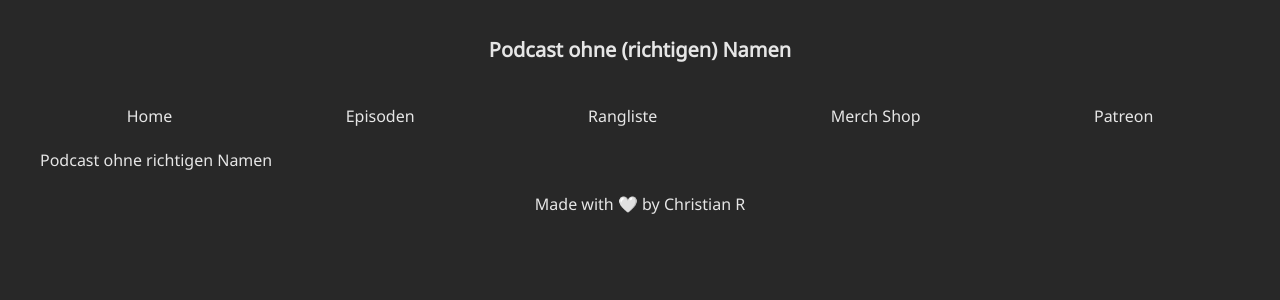
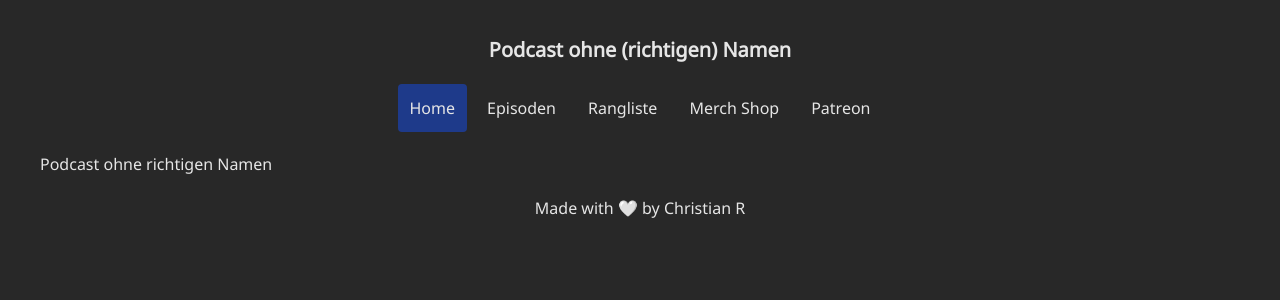
Before and after one commit to Wizzel1/podcast-ohne-richtigen-namen, a SvelteKit app: page / in a window 1280 px wide. Shown: the top 300 px of the page. Built offline with nearby package versions, Linux system fonts and the light colour scheme.

Commit message:
Refactor navigation

```diff
--- a/src/routes/+layout.svelte
+++ b/src/routes/+layout.svelte
@@ -1,4 +1,5 @@
 <script lang="ts">
+	import { page } from '$app/stores';
 	import '../app.css';
 </script>
 
@@ -11,16 +12,34 @@
 	<h1 class="text-xl font-semibold mx-2 my-5">Podcast ohne (richtigen) Namen</h1>
 </div>
 
-<nav class="flex justify-around my-5 mx-10">
-	<a href="/">Home</a>
-	<a href="/episodes">Episoden</a>
-	<a href="/ranking">Rangliste</a>
-	<a target="_blank" rel="noreferrer noopener" href="https://podcastohnerichtigennamen.de/shop/"
-		>Merch Shop</a
-	>
-	<a target="_blank" rel="noreferrer noopener" href="https://www.patreon.com/podcastohnenamen"
-		>Patreon</a
-	>
+<nav>
+	<div class="flex justify-center mx-10 gap-2">
+		<a class:bg-blue-900={$page.url.pathname === '/'} class="hover:bg-blue-900 rounded p-3" href="/"
+			>Home</a
+		>
+		<a
+			class:bg-blue-900={$page.url.pathname === '/episodes'}
+			class="hover:bg-blue-900 rounded p-3"
+			href="/episodes">Episoden</a
+		>
+		<a
+			class:bg-blue-900={$page.url.pathname === '/ranking'}
+			class="hover:bg-blue-900 rounded p-3"
+			href="/ranking">Rangliste</a
+		>
+		<a
+			class="hover:bg-blue-900 rounded p-3"
+			target="_blank"
+			rel="noreferrer noopener"
+			href="https://podcastohnerichtigennamen.de/shop/">Merch Shop</a
+		>
+		<a
+			class="hover:bg-blue-900 rounded p-3"
+			target="_blank"
+			rel="noreferrer noopener"
+			href="https://www.patreon.com/podcastohnenamen">Patreon</a
+		>
+	</div>
 </nav>
 
 <div class="mx-2 md:mx-10 my-5">
```
